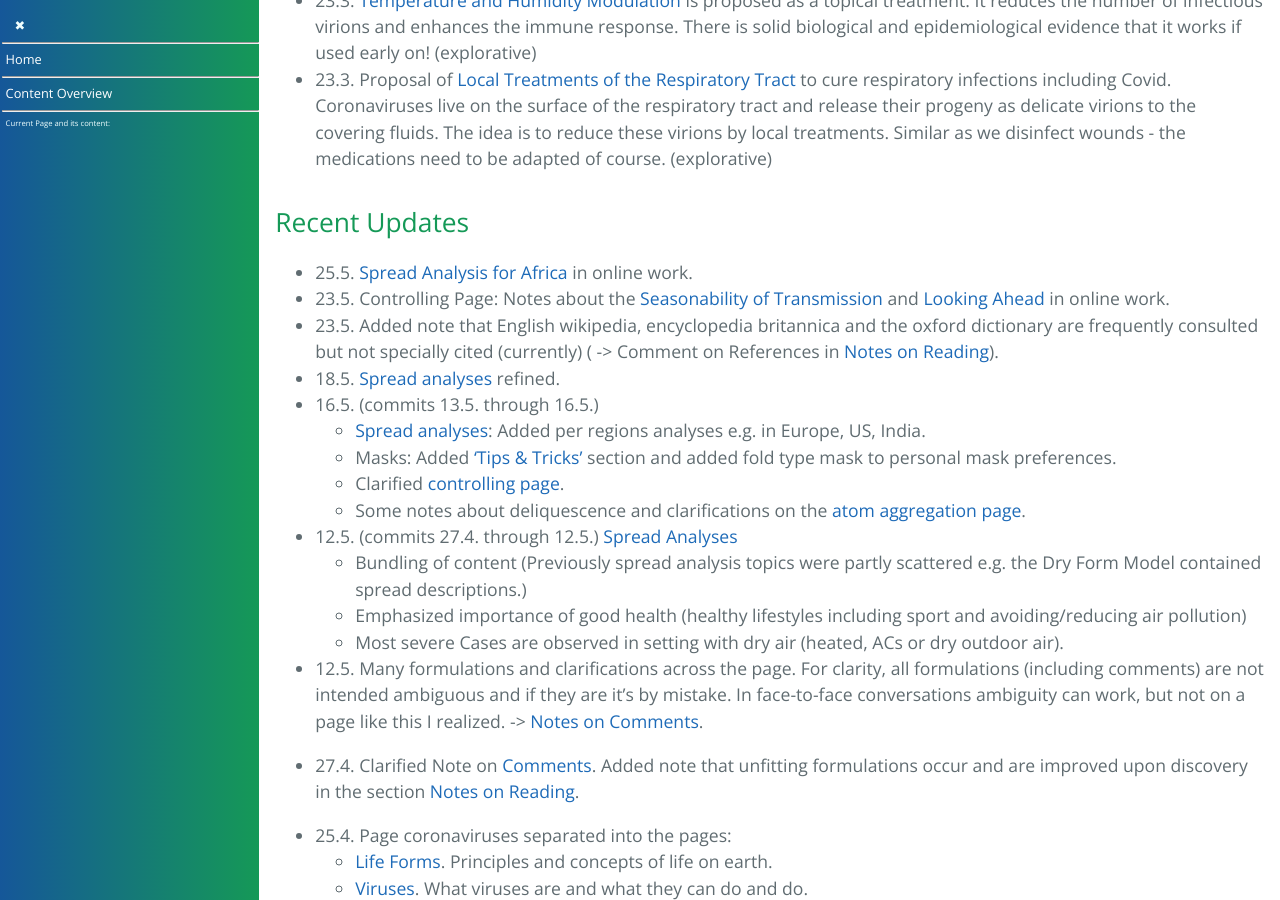
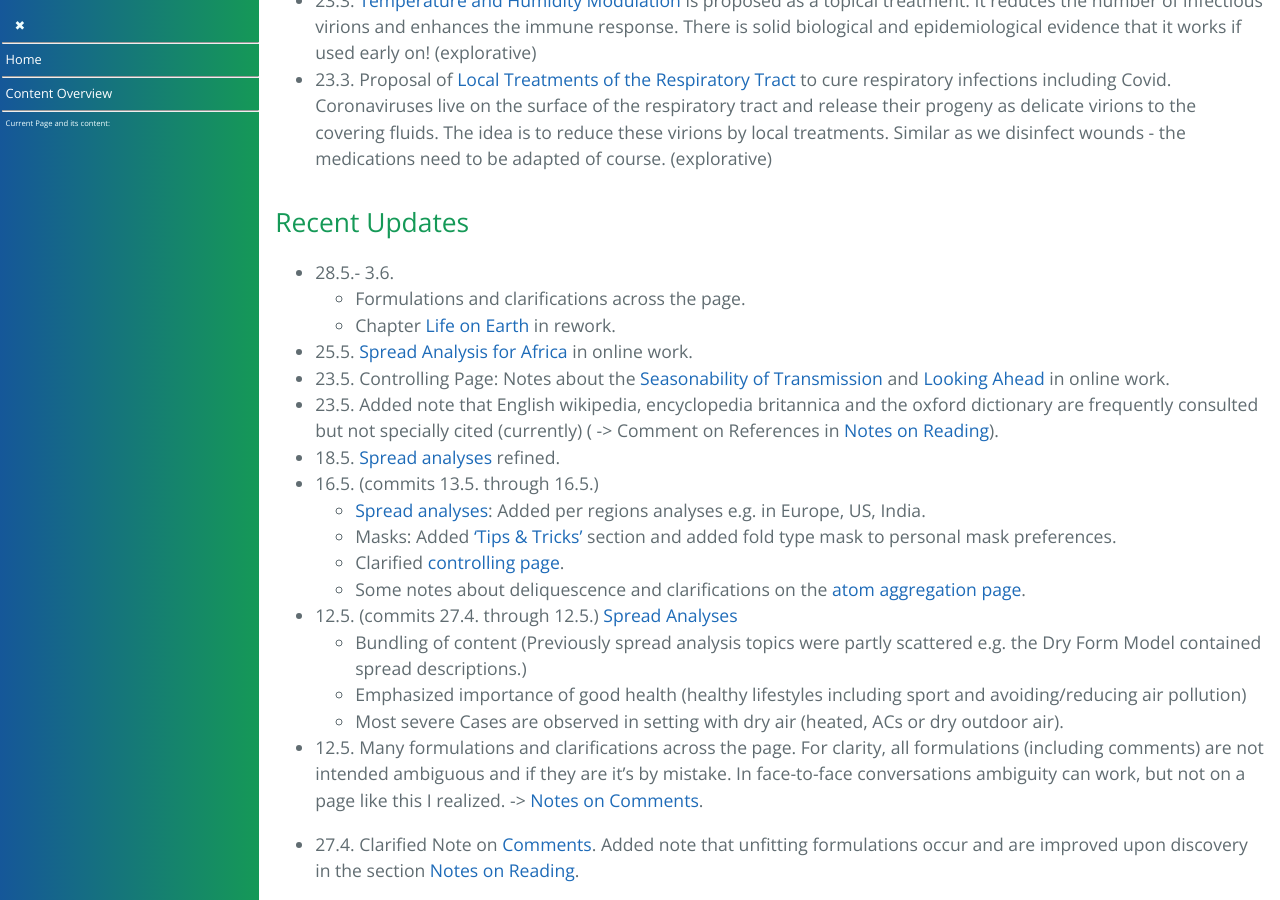
Before and after one commit to forestgrape/coronavirus, a Jekyll site: the page built from index.md, in a window 1280 px wide and 900 px high, scrolled down 1195 px. Built offline with Jekyll 4.4.1, drawn with Linux system fonts in a browser that asks for light colours; our own code applies the rules of GitHub Pages for plain Markdown files.

Commit message:
update section

```diff
--- a/index.md
+++ b/index.md
@@ -16,7 +16,7 @@ This section overviews the content. The [full content section](#content) lists t
   * [Notes on Reading](#notes-on-reading): This page contains both old and new knowledge. Sometimes hypotheses are stated which are not (yet) evaluated. Hypotheses and not well established knowledge are marked with a tag 'explorative'.
   * [Content](#content). Content overview and twittering summaries.
   * [Explorative Chapters](#explorative-chapters). Highlights explorative chapters.
-<!--formatting like this to number introduction with 1. && ensure ok presentation -->
+<!--formatting like this to number introduction with 1. & ensure ok presentation -->
 
 1. [Introduction](#introductory-topics)
   * [Public Suggestions and Tips](./1_introduction/suggestions.md). Transmission is smoke like and thus goes with the air. To prevent and overcome an infection good health is important.
@@ -40,6 +40,9 @@ This section overviews the content. The [full content section](#content) lists t
 
 
 ## Recent Updates
+- 28.5.- 3.6.
+  - Formulations and clarifications across the page.
+  - Chapter [Life on Earth](2_biological/life-forms.md) in rework.
 - 25.5. [Spread Analysis for Africa](./5_epidemiological/spread_analyses.md#africa) in online work.
 - 23.5. Controlling Page: Notes about the [Seasonability of Transmission](./7_social/controlling.md#seasonality) and [Looking Ahead](./7_social/controlling.md#looking-ahead) in online work.
 - 23.5. Added note that English wikipedia, encyclopedia britannica and the oxford dictionary are frequently consulted but not specially cited (currently) ( -> Comment on References in [Notes on Reading](#notes-on-reading)).
```
